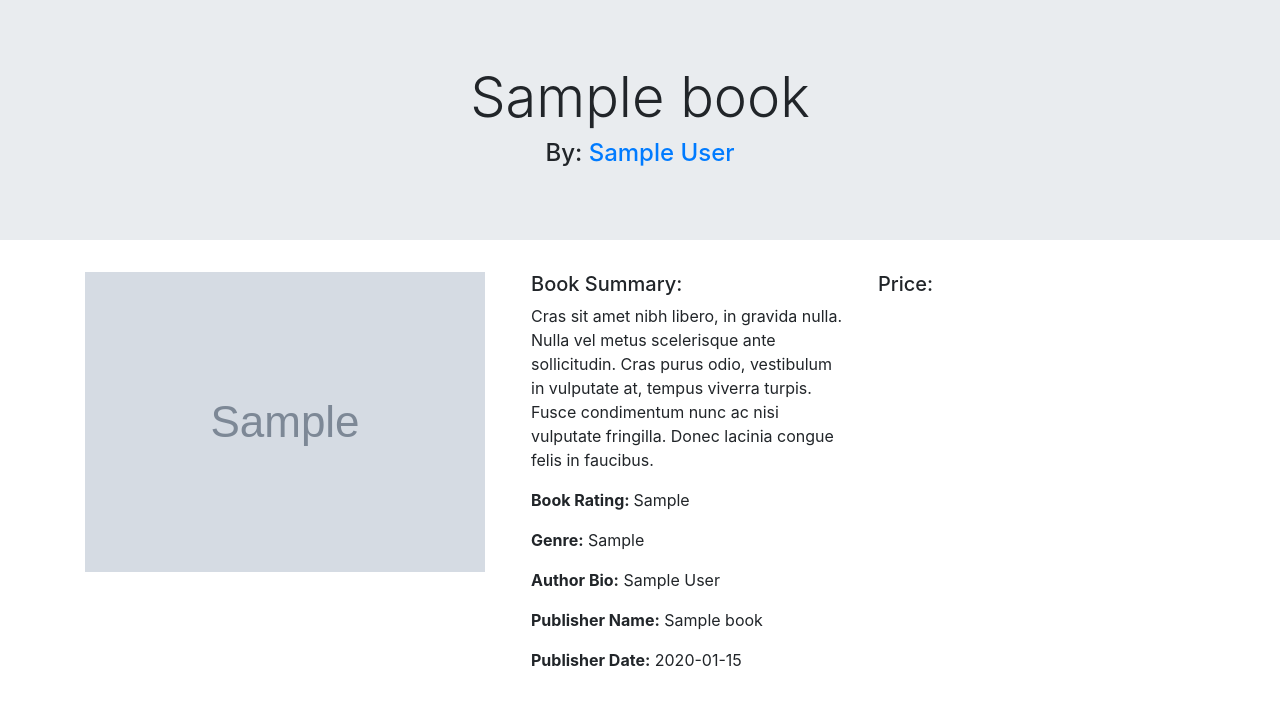
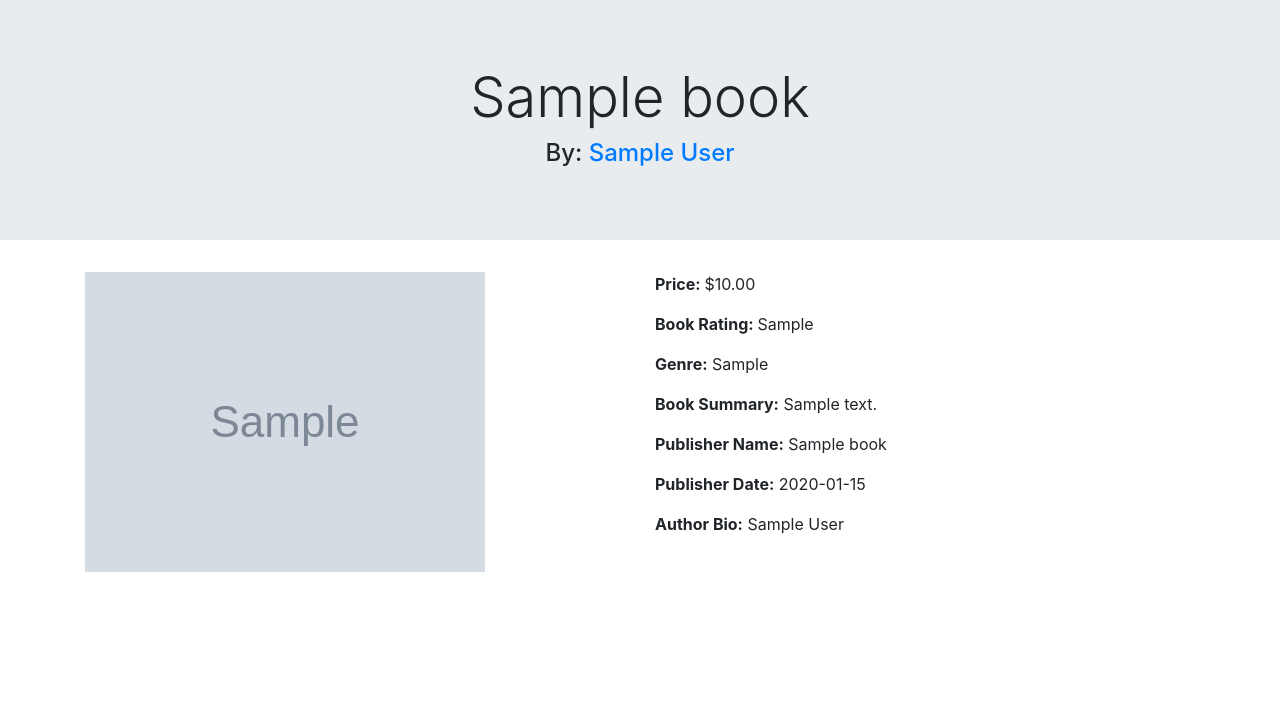
Before and after one commit to cmorg040/CEN4010-Fall2019-Bookstore, a Django app: page /books/1/ in a window 1280 px wide. Shown: the top 705 px of the page. Run offline with Django 3.2, Linux system fonts and the light colour scheme; tables that the repository leaves empty hold one stand-in row (values such as "Sample post"); grey boxes marked "Sample" are stand-in pictures; some libraries are stand-ins or nearby versions.

```diff
--- a/BookStore/bookDetails2/mysite/books/models.py
+++ b/BookStore/bookDetails2/mysite/books/models.py
@@ -12,16 +12,17 @@ class Author(models.Model):
 
 class Books(models.Model):
     bookName = models.CharField(max_length=200)
-    bookSummary = models.TextField
-    # bookComments = models.ManyToManyField(Comment)
+    bookSummary = models.TextField(default='hello')
     bookRating = models.CharField(max_length=1, default='1') # may need to be an int
     # do i need to include book price ?
+    bookPrice = models.DecimalField(max_digits=10,decimal_places=2, default=2.22)
     genre = models.CharField(max_length=20)
     cover = models.ImageField(default='default.jpg', upload_to='bookCovers')
     publisherName = models.CharField(max_length=20, default="no name")
     publisherDate = models.CharField(max_length=20, default='no date')
     # publisherDate = models.DateField()
     authorName = models.ForeignKey(Author, on_delete=models.CASCADE)
+    # bookComment = models.ForeignKey(Comment, on_delete=models.CASCADE)
 
 class Comment(models.Model):
     bookComment = models.TextField(default="default")
--- a/BookStore/bookDetails2/mysite/books/templates/books/author_books.html
+++ b/BookStore/bookDetails2/mysite/books/templates/books/author_books.html
@@ -8,7 +8,7 @@
         <h1 class="mb-3">Books by {{ view.kwargs.username }}</h1>
                 <ul>
                 {% for book in books %}
-                    <li><a href="{% url 'author-browsing' book.bookName %}"><b> {{ book.bookName }}</b></a></li>
+                    <li><a href="#"><b> {{ book.bookName }}</b></a></li>
                     <p>By: {{ book.authorName }} </p>
                     <img src="{{ book.cover.url }}">
                 {% endfor %}
--- a/BookStore/bookDetails2/mysite/books/templates/books/books_detail.html
+++ b/BookStore/bookDetails2/mysite/books/templates/books/books_detail.html
@@ -12,7 +12,7 @@
                 h4 {text-align: center;}
                 </style>
               <h1 class="display-4">{{ object.bookName }}</h1>
-              <h4>By: <a href="{% url 'author-browsing' object.authorName %}">{{ object.authorName }}</a></h4>
+              <h4>By: <a href="{% url 'author-browsing' books.authorName %}">{{ object.authorName }}</a></h4>
             </div>
           </div>
         <div class="container">
@@ -24,20 +24,15 @@
                 </div>
                 <div class="col-sm">
                     <div class="media-body">
-                        <h5 class="mt-0">Book Summary: </h5>
-                        <p>Cras sit amet nibh libero, in gravida nulla. Nulla vel metus scelerisque ante sollicitudin. Cras purus odio, vestibulum in vulputate at, tempus viverra turpis. Fusce condimentum nunc ac nisi vulputate fringilla. Donec lacinia congue felis in faucibus.</p>
+                        <p><b>Price: </b>${{ object.bookPrice }}</p>
                         <p><b>Book Rating: </b> {{ object.bookRating }}</p>
                         <p><b>Genre:</b> {{ object.genre }}</p>
-                        <p><b>Author Bio:</b> {{ object.authorName.authorBio }}</p>
+                        <p><b>Book Summary:</b> {{ object.bookSummary }}</p>
                         <p><b>Publisher Name:</b> {{ object.publisherName }}</p>
                         <p><b>Publisher Date:</b> {{ object.publisherDate}}</p>
-
+                        <p><b>Author Bio:</b> {{ object.authorName.authorBio }}</p>
                     </div>
                 </div>
-                <div class="col-sm">
-                    <h5>Price: </h5>
-                </div>
-
             </div>
         </div>
     </body>
--- a/BookStore/bookDetails2/mysite/books/urls.py
+++ b/BookStore/bookDetails2/mysite/books/urls.py
@@ -5,5 +5,5 @@ from .views import BookListView, BookDetailView, AuthorBookListView
 urlpatterns = [
     path('', BookListView.as_view(), name='book-browsing'),
     path('books/<int:pk>/', BookDetailView.as_view(), name='book-details'),
-    path('user/<str:username>', AuthorBookListView.as_view(), name='author-browsing'),
+    path('user/<username>', AuthorBookListView.as_view(), name='author-browsing'),
 ]
--- a/BookStore/bookDetails2/mysite/books/views.py
+++ b/BookStore/bookDetails2/mysite/books/views.py
@@ -48,8 +48,8 @@ class AuthorBookListView(ListView):
     template_name = 'books/author_books.html'
     context_object_name = 'books'
 
-    def get_query_set(self):
-        return Books.objects.filter(authorName__authorName=self)
+    def get_queryset(self):
+        return Books.objects.filter(authorName__authorName=self.kwargs.get('username'))
 
 class BookDetailView(DetailView):
     model = Books
```
Also changed, not shown: BookStore/bookDetails2/mysite/books/migrations/0010_books_bookprice.py (added), BookStore/bookDetails2/mysite/books/migrations/0011_books_booksummary.py (added), BookStore/bookDetails2/mysite/books/migrations/0012_auto_20191018_2337.py (added), BookStore/bookDetails2/mysite/books/migrations/0013_auto_20191018_2339.py (added), BookStore/bookDetails2/mysite/books/migrations/0014_auto_20191018_2341.py (added), BookStore/bookDetails2/mysite/books/migrations/0015_auto_20191018_2343.py (added), BookStore/bookDetails2/mysite/books/migrations/0016_auto_20191018_2345.py (added), BookStore/bookDetails2/mysite/books/migrations/0017_auto_20191018_2345.py (added), BookStore/bookDetails2/mysite/books/migrations/0018_auto_20191018_2347.py (added).
